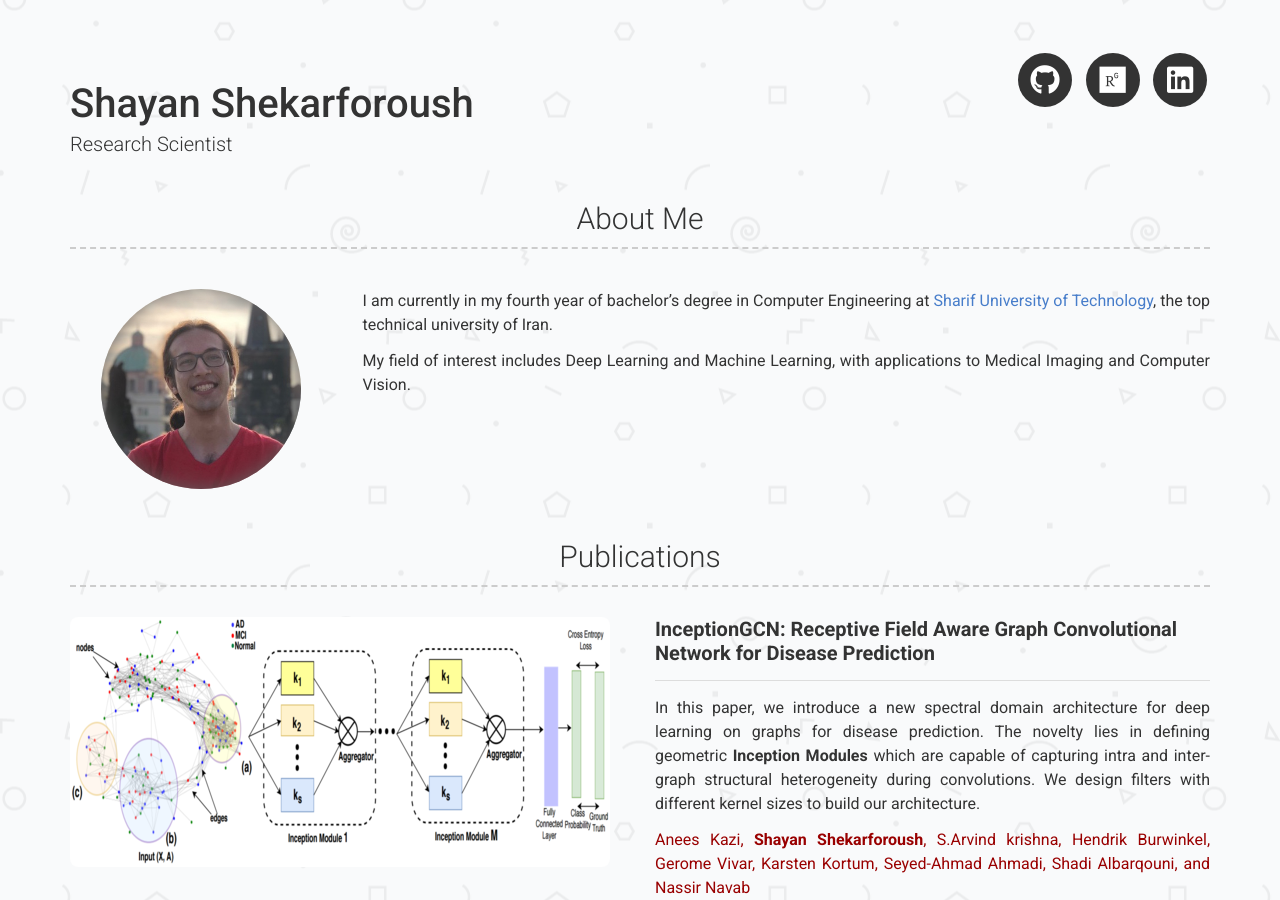
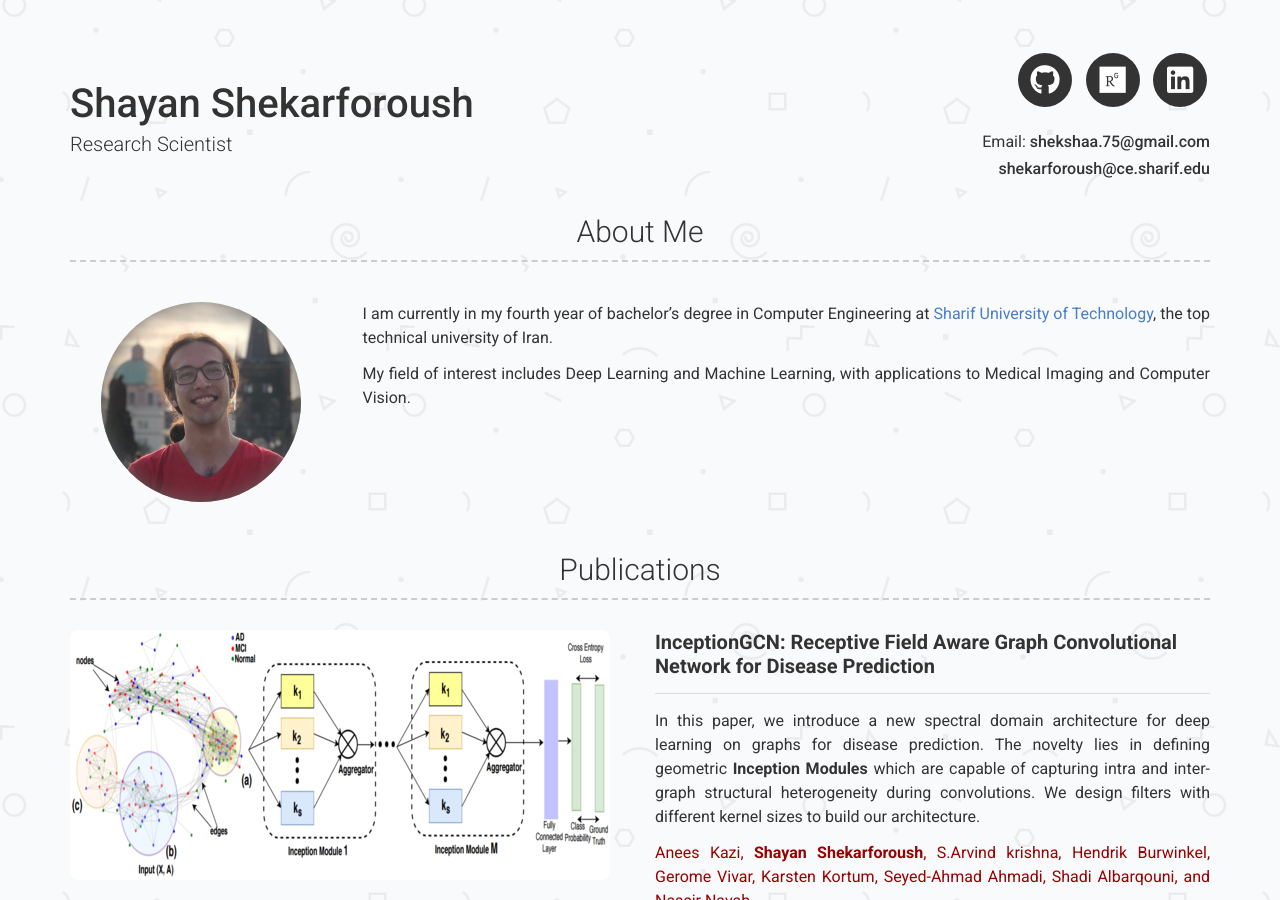
Before and after one commit to shekshaa/shekshaa.github.io, a Jekyll site: the page built from index.md, in a window 1280 px wide and 900 px high. Built offline with Jekyll 4.4.1, drawn with Linux system fonts in a browser that asks for light colours; some of the changed text lies outside the part shown.

Commit message:
Update _config.yml

```diff
--- a/_config.yml
+++ b/_config.yml
@@ -5,7 +5,8 @@
 # Personal info
 name: Shayan Shekarforoush
 title: Research Scientist
-email: shekshaa.75@gmail.com
+email1: shekshaa.75@gmail.com
+email2: shekarforoush@ce.sharif.edu
 # website: shekshaa.github.io
 
 # Social links
```
